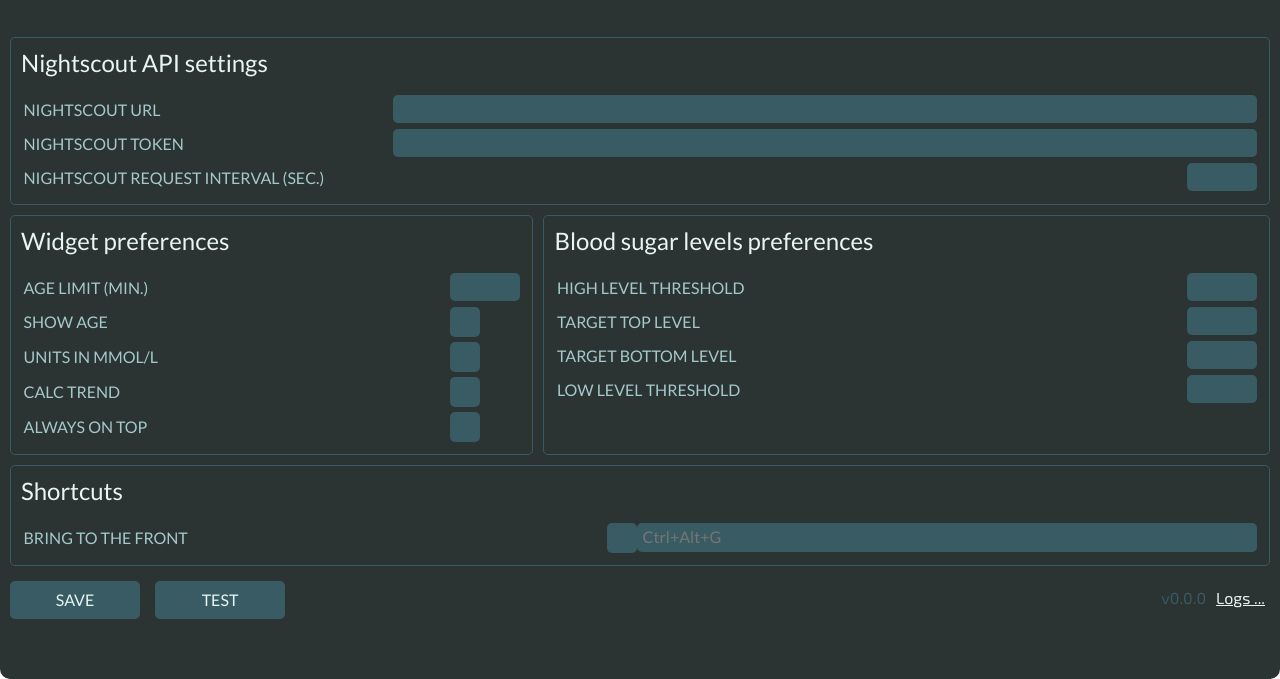
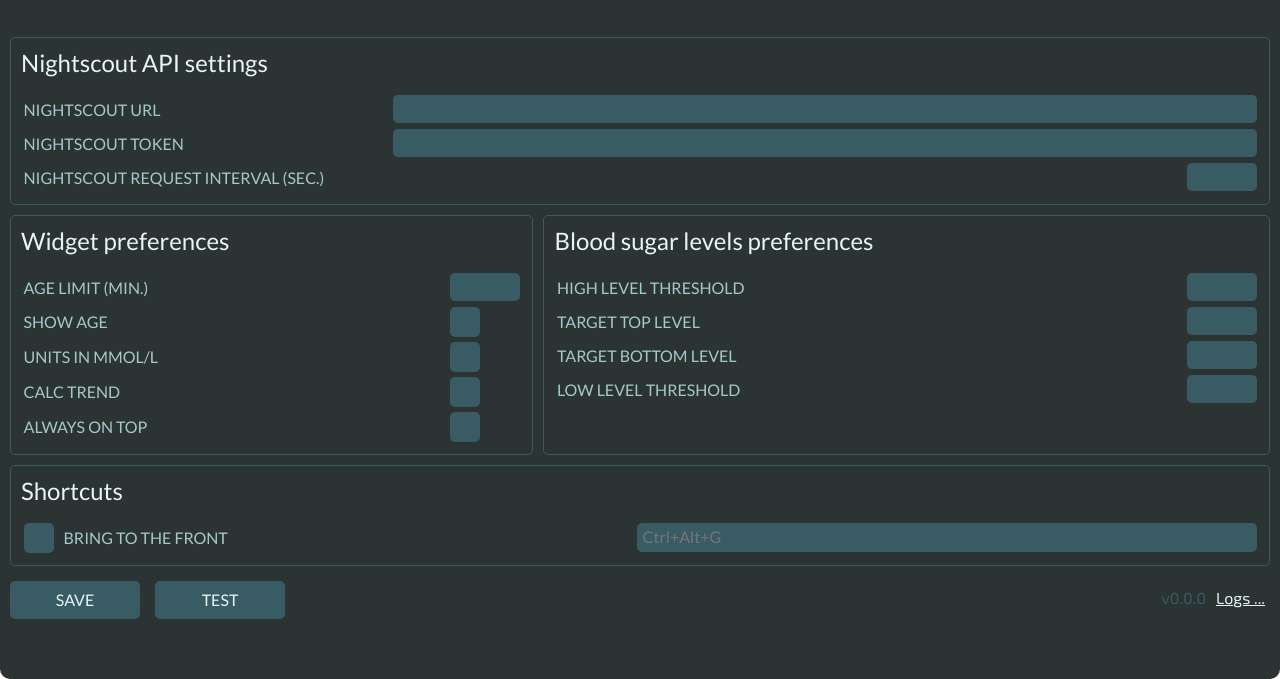
Before and after one commit to kashamalasha/nightscout-widget-electron, an Electron app: page settings.html in a window 1280 px wide. Shown: the part 121-800 px from the top of the page. Drawn offline with Linux system fonts and the light colour scheme.

Commit message:
Update styles.css

```diff
--- a/styles.css
+++ b/styles.css
@@ -323,8 +323,11 @@
     }
     .settings-input__check-wrapper {
       width: 100%;
+      display: flex;
+      gap: 10px;
+    }
 
-      display: flex;
+    .settings-input__check-wrapper.check-reverse {
       flex-direction: row-reverse;
       justify-content: space-between;
     }
```
